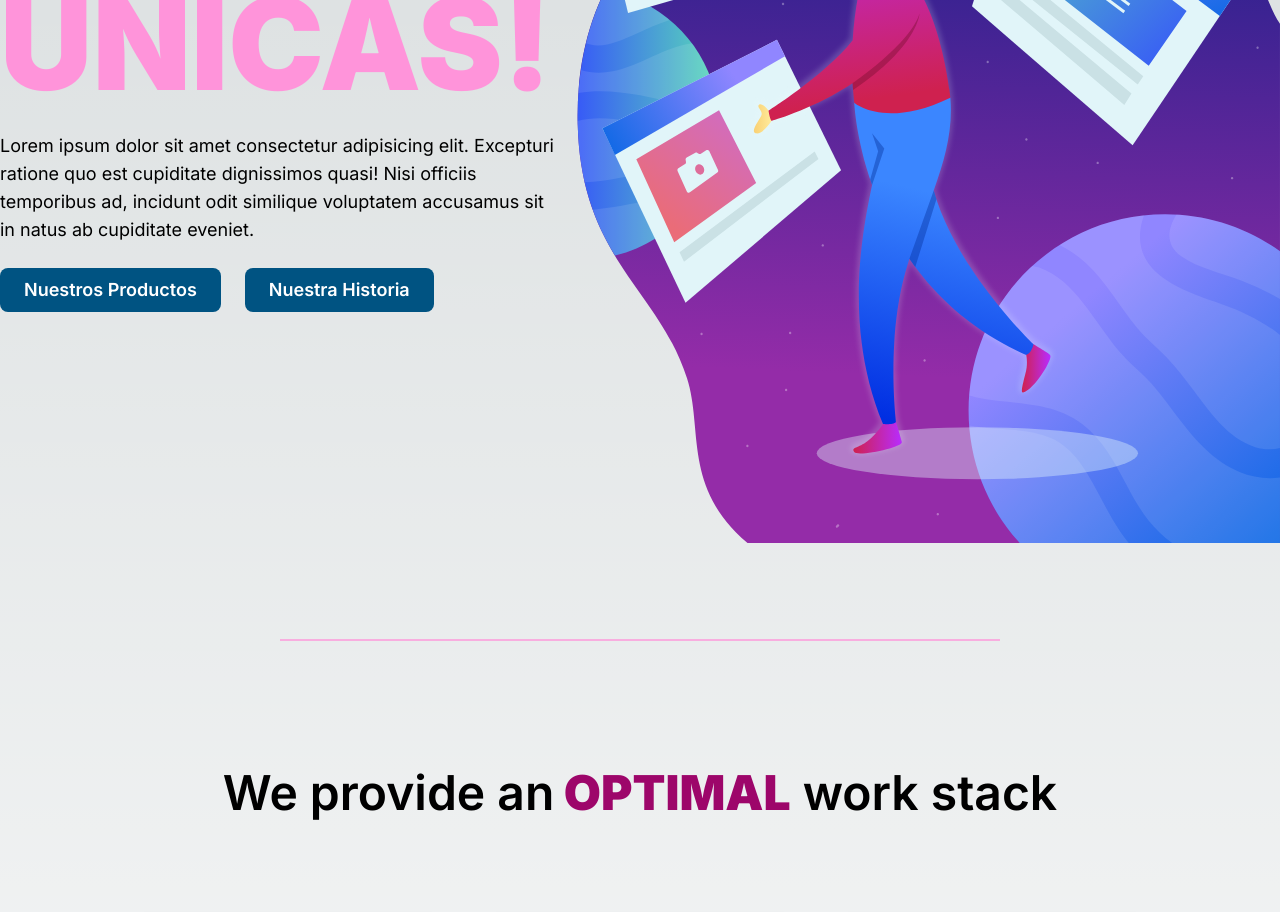
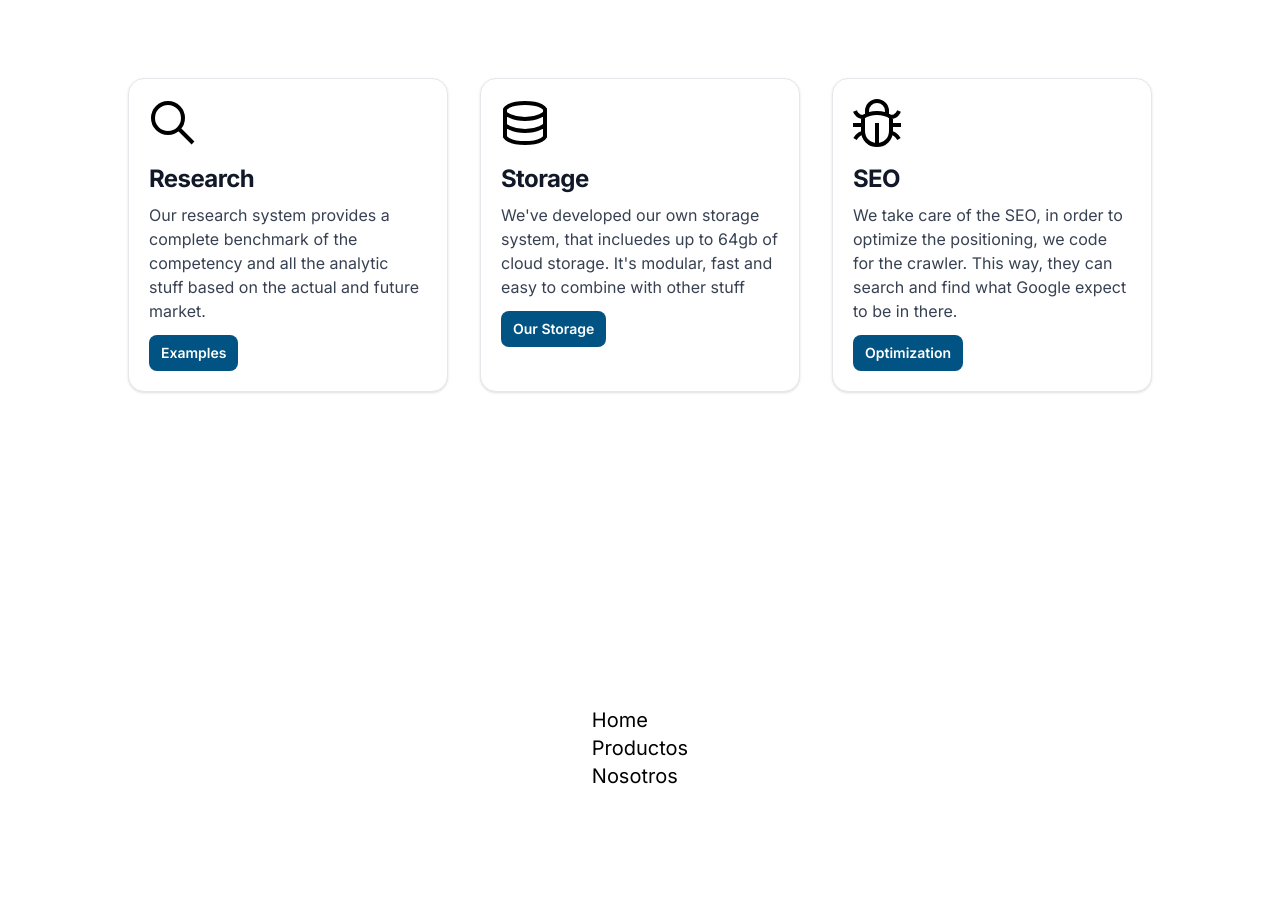
Before and after one commit to BautiCentorbi/CENTORBI-69775, a Next.js app: page / in a window 1280 px wide. Shown: the part 420-1332 px from the top of the page. Built offline with nearby package versions, Linux system fonts and the light colour scheme.

Commit message:
Responsive navbar

```diff
--- a/app/components/ui/Footer.jsx
+++ b/app/components/ui/Footer.jsx
@@ -7,29 +7,31 @@ import TwitterLogo from '../icons/TwitterLogo'
 
 const Footer = () => {
   return (
-    <footer className=''>
-        <div className="flex flex-row justify-between mx-80  align-center">
-            <div className="flex flex-col justify-center align-center">
-              <MainLogo className='transition text-white hover:text-ourpink-light hover:scale-110 w-80 h-80'/>
+    <footer className='my-8'>
+        <div className="grid grid-cols-1 md:grid-cols-3 md:mx-36 justify-center gap-10">
+            <div className="flex flex-col items-center justify-center align-center">
+              <MainLogo className='transition text-white hover:text-ourpink-light hover:scale-110 w-56 h-56 md:w-80  md:h-80'/>
             </div>
-            <div className="flex flex-col justify-center align-center">
+            <div className="flex flex-col items-center justify-center align-center min-w-auto">
               <ul>
-                  <li className='text-xl transition duration-200 hover:text-ourpink-light hover:font-semibold hover:translate-x-1'><Link href='/'>Home</Link></li>
-                  <li className='text-xl transition duration-200 hover:text-ourpink-light hover:font-semibold hover:translate-x-1'><a href='#'>Nosotros</a></li>
+                  <li className='text-xl transition hover:text-ourpink-light hover:font-semibold hover:translate-x-1'><Link href='/'>Home</Link></li>
+                  <li className='text-xl transition hover:text-ourpink-light hover:font-semibold hover:translate-x-1'><Link href='/products'>Productos</Link></li>
+                  <li className='text-xl transition hover:text-ourpink-light hover:font-semibold hover:translate-x-1'><Link href='/about'>Nosotros</Link></li>
               </ul>
             </div>
-            <div className="flex flex-row gap-4 items-center">
-              <a target='blank' rel='noreferrer, noopener, nofollow' href='https://instagram.com/centorbii'>
-                <InstagramLogo className='transition md:size-20 text-white hover:text-ourpink-light hover:scale-125' />
-              </a>
-              <a target='blank' rel='noreferrer, noopener, nofollow' href='https://github.com/BautiCentorbi'>
-                <GithubLogo className='transition md:size-20 text-white hover:text-ourpink-light hover:scale-125' />
-              </a>
-              <a target='blank' rel='noreferrer, noopener, nofollow' href='https://x.com/centorbiiy'>
-                <TwitterLogo className= 'transition md:size-20 text-white hover:text-ourpink-light hover:scale-125' />
-              </a>
+            <div className="flex flex-row gap-4 items-center justify-center">
+              <Link target='blank' rel='noreferrer, noopener, nofollow' href='https://instagram.com/centorbii'>
+                <InstagramLogo className='transition size-16 md:size-20 text-white hover:text-ourpink-light hover:scale-125' />
+              </Link>
+              <Link target='blank' rel='noreferrer, noopener, nofollow' href='https://github.com/BautiCentorbi'>
+                <GithubLogo className='transition size-16 md:size-20 text-white hover:text-ourpink-light hover:scale-125' />
+              </Link>
+              <Link target='blank' rel='noreferrer, noopener, nofollow' href='https://x.com/centorbiiy'>
+                <TwitterLogo className= 'transition size-16 md:size-20 text-white hover:text-ourpink-light hover:scale-125' />
+              </Link>
             </div>
         </div>
+        <span className='flex justify-center text-slate-500'>© 2024 - All rights reserved</span>
     </footer>
   )
 }
--- a/app/components/ui/HeroSection.jsx
+++ /dev/null
@@ -1,34 +0,0 @@
-import React from 'react'
-import Image from 'next/image'
-
-const HeroSection = () => {
-  return (
-    <div className={'w-full flex justify-between flex-row'}>
-        <div className="max-w-[600px] flex flex-col gap-6 mx-auto my-36">
-        <h1 className='max-w-80 uppercase text-white text-7xl font-black'>
-            Experiencias
-            <span className='uppercase text-9xl text-ourpink-dark'> Únicas!</span>
-        </h1>
-        <h2 className='text-lg'>
-            Lorem ipsum dolor sit amet consectetur adipisicing elit. Excepturi ratione quo est cupiditate dignissimos quasi! Nisi officiis temporibus ad, incidunt odit similique voluptatem accusamus sit in natus ab cupiditate eveniet.
-        </h2>
-        <div className='flex flex-row mr-auto gap-6'>
-            <a href="#" className='transition mr-auto px-6 py-2 text-lg font-semibold text-center text-white rounded-lg bg-ourblue-light hover:bg-blue-700 focus:ring-4 focus:outline-none focus:ring-blue-300 dark:bg-ourpink-light dark:hover:bg-ourpink-light/50 dark:focus:ring-pink-400'>
-                Nuestros Productos
-            </a>
-            <a href="#" className='transition mr-auto px-6 py-2 text-lg font-semibold text-center text-white rounded-lg bg-ourblue-light hover:bg-blue-700 focus:ring-4 focus:outline-none focus:ring-blue-300 dark:bg-transparent dark:border-2 dark:border-ourpink-light dark:hover:bg-ourpink-light/50 dark:focus:ring-pink-400'>
-                Nuestra Historia
-            </a>
-        </div>
-        </div>
-        <Image
-        src={'/images/HeroSection.svg'}
-        height={40}
-        width={720}
-        alt='Hero Section Image'
-        />
-    </div>
-  )
-}
-
-export default HeroSection
--- a/app/components/ui/InfoSection.jsx
+++ b/app/components/ui/InfoSection.jsx
@@ -8,7 +8,7 @@ const InfoSection = () => {
         <h2 className='text-center text-5xl font-semibold'>We provide an
             <span className='font-black text-ourpink-light'> OPTIMAL</span> work stack
         </h2>
-        <section className='flex flex-row my-24 gap-8'>
+        <section className='grid grid-cols-1 md:grid-cols-3 my-24 gap-8'>
             <Card icon={<GrSearch size={'3rem'}/>} title='Research' body="Our research system provides a complete benchmark of the competency and all the analytic stuff based on the actual and future market." label='Examples'/>
             <Card icon={<GrStorage size={'3rem'}/>} title='Storage' body="We've developed our own storage system, that incluedes up to 64gb of cloud storage. It's modular, fast and easy to combine with other stuff" label='Our Storage'/>
             <Card icon={<GrBug  size={'3rem'}/>} title='SEO' body="We take care of the SEO, in order to optimize the positioning, we code for the crawler. This way, they can search and find what Google expect to be in there." label='Optimization'/>
--- a/app/components/ui/Main.jsx
+++ b/app/components/ui/Main.jsx
@@ -1,6 +1,6 @@
 import React from 'react'
 import InfoSection from './InfoSection'
-import HeroSection from './HeroSection'
+// import HeroSection from './HeroSection'
 // import Countdown from '../Countdown/Countdown'
 
 
@@ -12,8 +12,8 @@ const Main = () => {
 
   return (
     <div className='flex flex-col items-center align-center my-8 mb-20 w-full min-h-screen'>
-      <HeroSection />
-      <div className='my-24 w-[720px] border-b-2 border-b-ourpink-dark/70'></div>
+      {/* <HeroSection /> */}
+      <div className='my-24 w-20 md:w-[720px] border-b-2 border-b-ourpink-dark/70'></div>
       {/* <Countdown targetDate={targetDate}/> */}
       <InfoSection className={'animate-fade-in animate-delay-300 my-8'}/>
     </div>
--- a/app/components/ui/NavBar.jsx
+++ b/app/components/ui/NavBar.jsx
@@ -3,7 +3,7 @@ import React, { useState } from "react";
 import Image from "next/image";
 import { AiOutlineClose, AiOutlineMenu } from "react-icons/ai";
 import MainLogo from "../icons/MainLogo";
-import { usePathname } from "next/navigation";
+import { usePathname, useRouter } from "next/navigation";
 import Link from "next/link";
 
 const NavBar = () => {
@@ -12,6 +12,8 @@ const NavBar = () => {
   const handleNav = () => {
     setNav(!nav)
   }
+
+  const router = useRouter
 
   const navItems = [
     {
@@ -32,27 +34,30 @@ const NavBar = () => {
   console.log(pathname)
 
   return (
-    <nav className="w-full bg-black dark:bg-currentColor sticky top-0 flex justify-between items-center h-24 max-w-[1920px] px-80">
-      <MainLogo className="text-ourpink-light dark:text-white w-40 h-16" />
+    <nav className="bg-currentColor flex justify-between items-center h-24 w-auto md:max-w-[1920px] md:mx-80 px-4 text-white">
+      <MainLogo className="text-ourpink-light dark:text-white w-24 h-16 md:w-40 md:h-16" />
 
+    {/* Desktop Nav */}
       <ul className="hidden md:flex">
         {navItems.map((item) => (
-          <Link key={item.label} href={item.href} className={`${pathname === item.href ? 'rounded-sm border-ourpink-dark border-b-2 hover:border-0 hover:rounded-xl' : ''} px-4 py-2 text-black font-medium text-xl hover:text-white hover:bg-ourpink-light dark:text-white dark:hover:bg-ourpink-dark rounded-xl m-2 cursor-pointer duration-300 dark:hover:text-black hover:font-semibold`}>
+          <Link key={item.label} href={item.href} className={`${pathname === item.href ? 'rounded-none border-ourpink-dark border-b-2 hover:border-0 hover:rounded-xl' : ''} px-4 py-2 text-black font-medium text-xl hover:text-white hover:bg-ourpink-light dark:text-white dark:hover:bg-ourpink-dark rounded-xl m-2 cursor-pointer duration-300 dark:hover:text-black hover:font-semibold`}>
             {item.label}
           </Link>
         ))}
       </ul>
 
+      {/* Drawer Icon */}
       <div onClick={handleNav} className="block md:hidden">
         {nav ? <AiOutlineClose size={20} /> : <AiOutlineMenu size={20} />}
       </div>
 
-      <ul className={nav ? "fixed md:hidden left-0 top-0 w-[60%] h-full border-r border-r-gray-900 bg-background-dark ease-in-out duration-500" : "ease-in-out w-[60%] duration-500 fixed top-0 bottom-0 left-[-100%]"}>
+      {/* Mobile Nav */}
+      <ul className={`${nav ? 'md:hidden flex flex-col fixed left-0 top-0  h-full border-r border-r-gray-900 bg-background-dark ease-in-out duration-500' : 'flex flex-col ease-in-out  duration-500 fixed top-0 bottom-0 left-[-100%]'} w-[200px]`}>
         <Image
           src={"/images/MainLogo.png"}
           height={144}
           width={144}
-          alt="Next Curs Main"
+          alt="Next Curs Main Logo"
         />
         {navItems.map((item) => (
           <Link key={item.label} href={item.href} className={`${pathname === item.href ? 'bg-ourpink-light' : ''} p-4 border-b rounded-t-xl hover:bg-ourpink-dark duration-300 hover:text-black cursor-pointer border-gray-600`}>
--- a/app/globals.css
+++ b/app/globals.css
@@ -4,8 +4,6 @@
 
 :root {
   --foreground-rgb: 0, 0, 0;
-  --background-start-rgb: 214, 219, 220;
-  --background-end-rgb: 255, 255, 255;
 }
 
 @media (prefers-color-scheme: dark) {
--- a/app/layout.js
+++ b/app/layout.js
@@ -15,9 +15,9 @@ export default function RootLayout({ children }) {
   return (
     <html lang="es">
       <body className={inter.className}>
-        <NavBar />
+        <NavBar/>
         {children}
-        <Footer />
+        <Footer/>
       </body>
     </html>
   );
--- a/app/products/[category]/page.js
+++ b/app/products/[category]/page.js
@@ -1,4 +1,8 @@
-const productos = ({params}) => {
+export async function generateMetadata({params,searchParams}, parent) {
+    title: `Productos : ${params}`
+}
+
+const Productos = ({params}) => {
     return (
         <div>
             Estas viendo : {params.category}
@@ -6,4 +10,4 @@ const productos = ({params}) => {
     )
 }
 
-export default productos
+export default Productos
--- a/app/products/page.js
+++ b/app/products/page.js
@@ -1,5 +1,9 @@
-const products = () => {
+import React from 'react'
 
+const Products = () => {
+  return (
+    <div>page</div>
+  )
 }
 
-export default products
+export default Products
--- a/tailwind.config.js
+++ b/tailwind.config.js
@@ -7,6 +7,9 @@ module.exports = {
   ],
   theme: {
     extend: {
+      container: {
+        center: true,
+      },
       colors: {
         transparent: 'transparent',
         current: 'currentColor',
```
